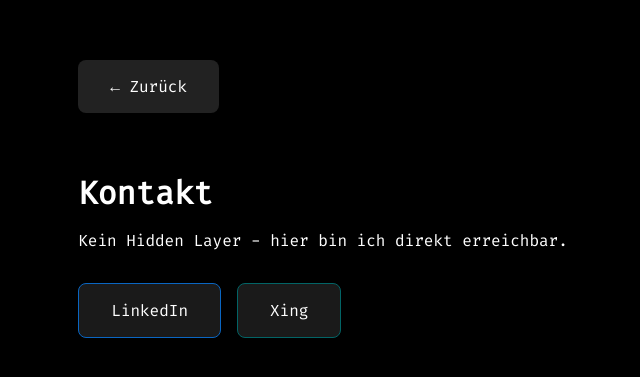
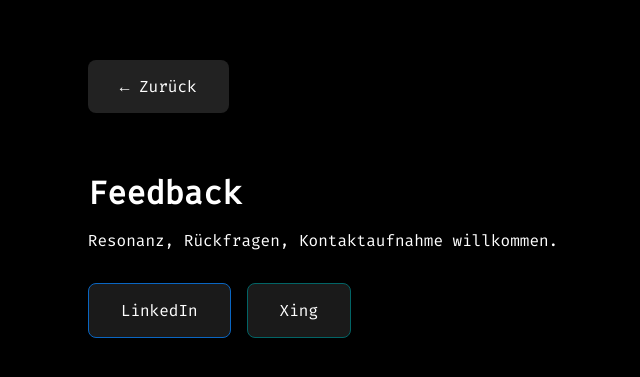
Before and after one commit to sven-fechner/sven-fechner.github.io, an Eleventy site: page src/pages/contact.html in a window 1280 px wide. Shown: the part 201-578 px from the top of the page, without its empty margins (317-957 px from the left). Built offline with nearby package versions, Linux system fonts and the light colour scheme; Eleventy itself is replaced by a stand-in of ours; files that its build step writes are made by us from their sources.

Commit message:
Edited: Text Kontaktseite

```diff
--- a/src/pages/contact.html
+++ b/src/pages/contact.html
@@ -12,8 +12,8 @@ title: Feedback
   </div>
 
   <div class="contact-content">
-    <h1>Kontakt</h1>
-    <p>Kein Hidden Layer - hier bin ich direkt erreichbar.</p>
+    <h1>Feedback</h1>
+    <p>Resonanz, Rückfragen, Kontaktaufnahme willkommen.</p>
 
     <div class="contact-links">
       <a href="https://www.linkedin.com/in/sven-fechner" target="_blank" class="contact-tile linkedin">
```
Also changed, not shown: docs/pages/contact/index.html (+2 -2 lines).
